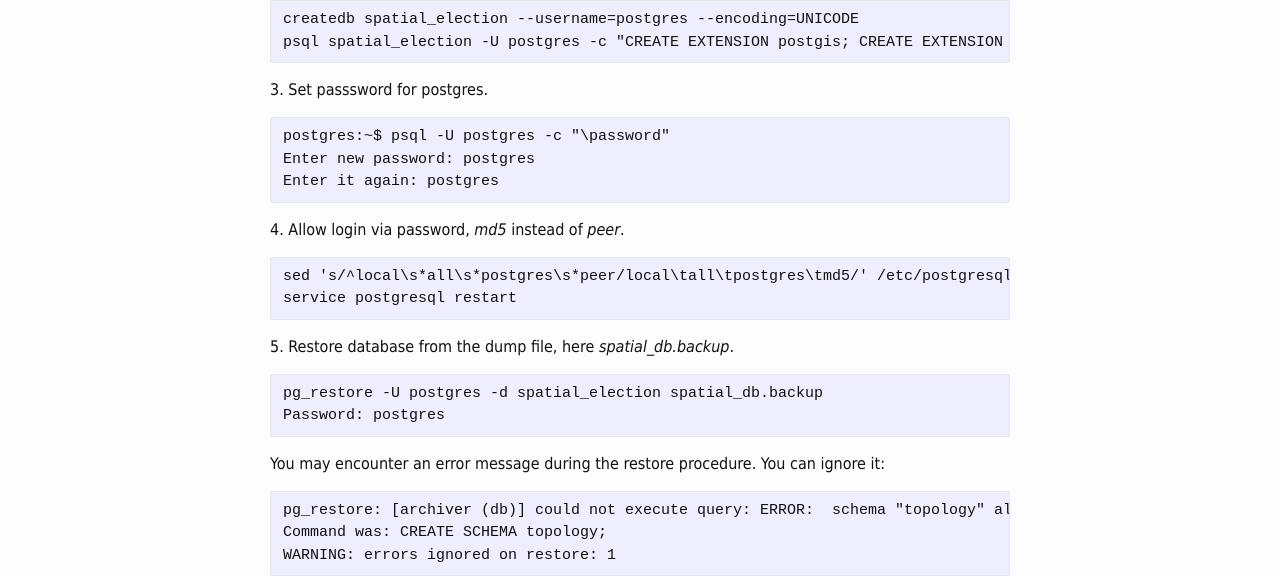
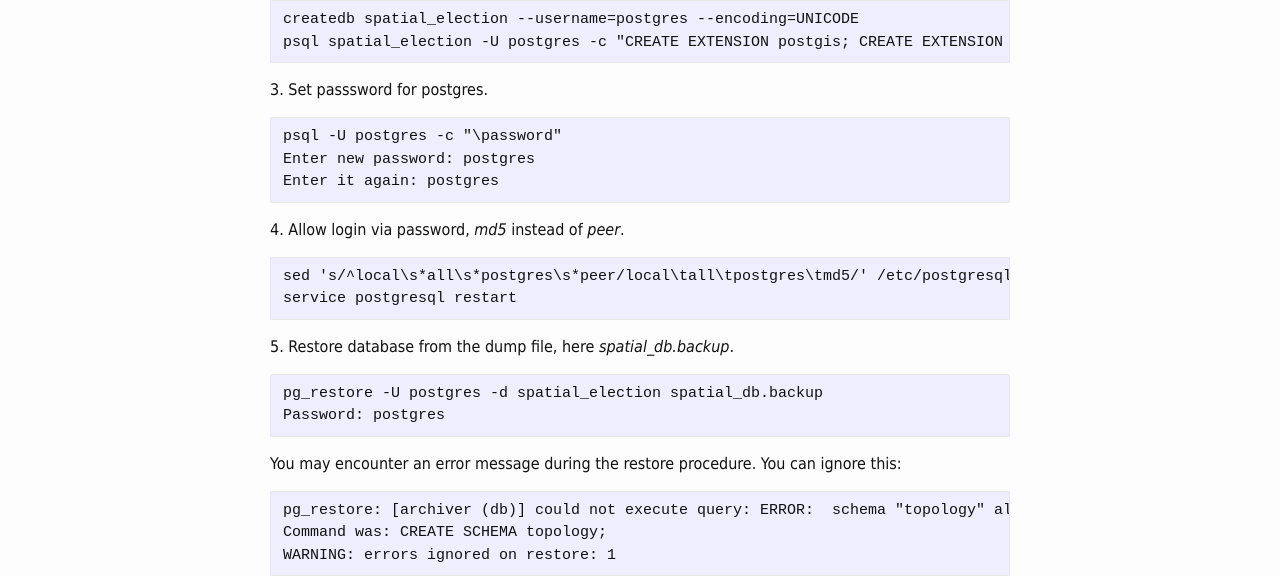
Before and after one commit to newtork/newtork.github.io, a Jekyll site: the page built from _posts/2016-12-02-Old-spatial-election-will-return.md, in a window 1280 px wide. Shown: the part 1230-1806 px from the top of the page. Built offline with Jekyll 4.4.1, drawn with Linux system fonts in a browser that asks for light colours; a script that is not in the unit is left out.

Commit message:
removed user reference

````diff
--- a/_posts/2016-12-02-Old-spatial-election-will-return.md
+++ b/_posts/2016-12-02-Old-spatial-election-will-return.md
@@ -47,7 +47,7 @@ psql spatial_election -U postgres -c "CREATE EXTENSION postgis; CREATE EXTENSION
 3\. Set passsword for postgres.
 
 ```
-postgres:~$ psql -U postgres -c "\password"
+psql -U postgres -c "\password"
 Enter new password: postgres
 Enter it again: postgres
 ```
@@ -66,7 +66,7 @@ pg_restore -U postgres -d spatial_election spatial_db.backup
 Password: postgres
 ```
 
-You may encounter an error message during the restore procedure. You can ignore it:
+You may encounter an error message during the restore procedure. You can ignore this:
 
 ```
 pg_restore: [archiver (db)] could not execute query: ERROR:  schema "topology" already exists
````
